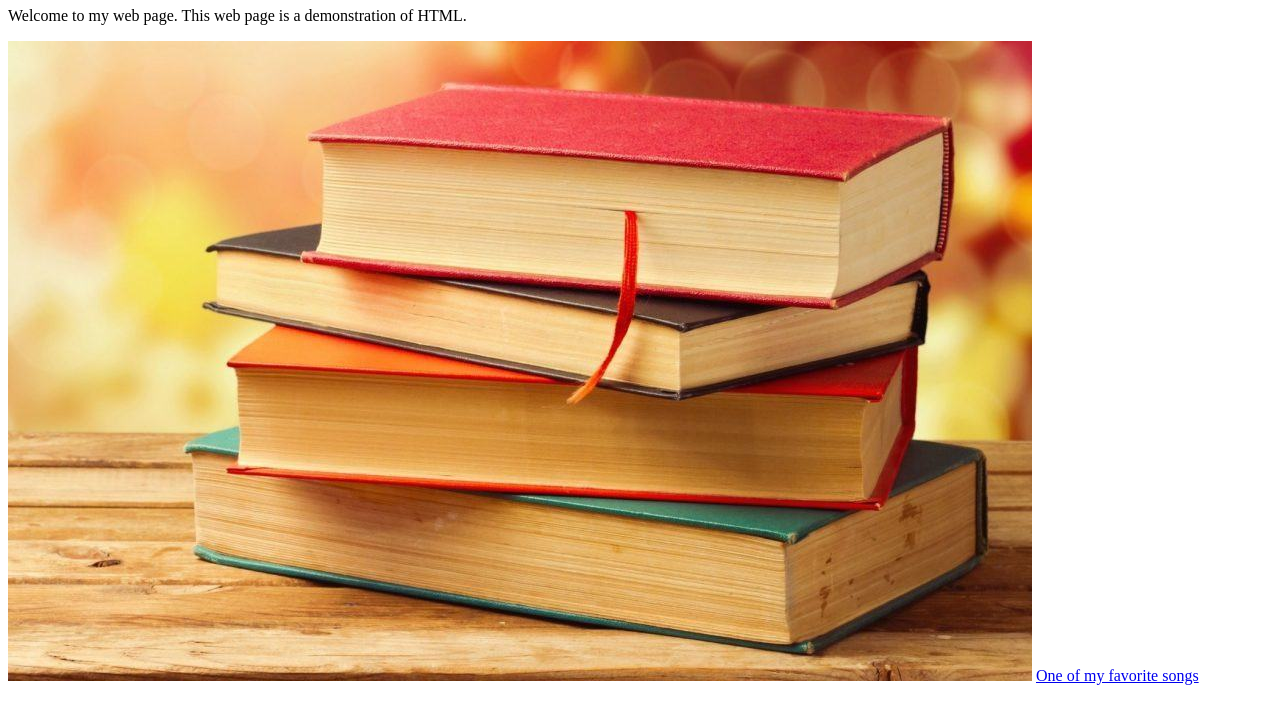
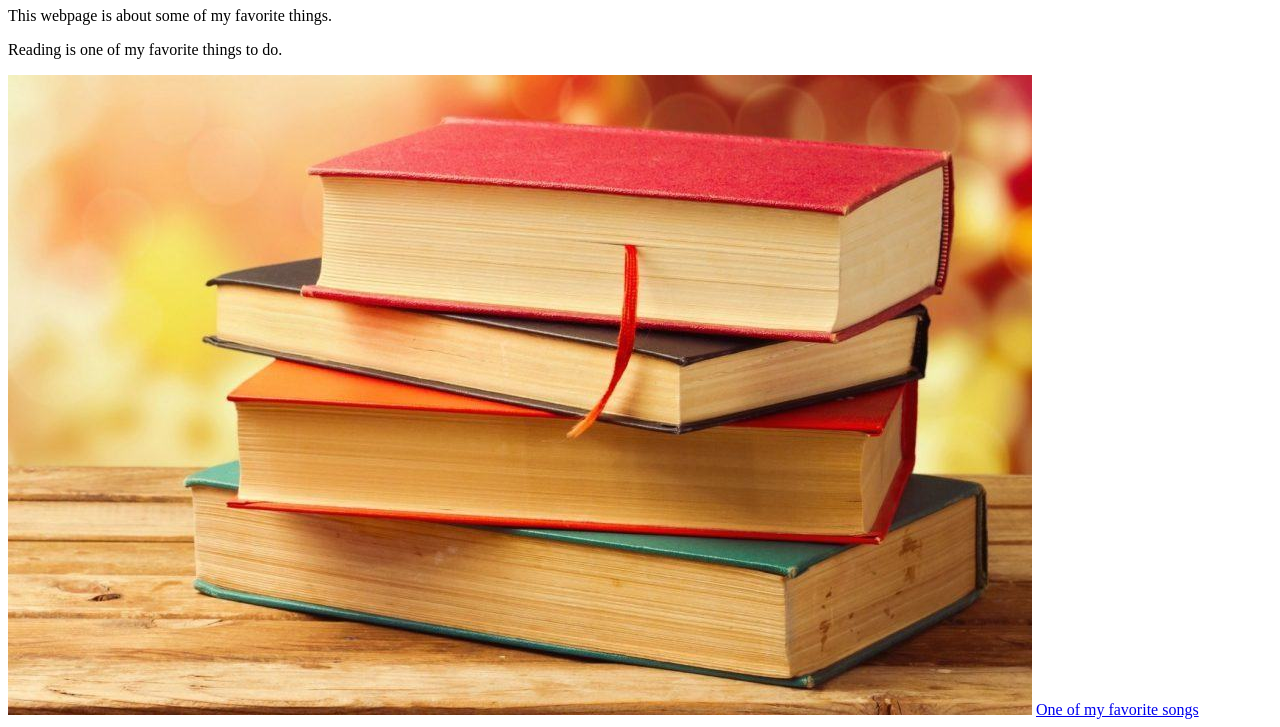
Before and after one commit to Azuthedog1/interests, a plain HTML site: page index.html in a window 1280 px wide. Shown: the part 73-800 px from the top of the page. Drawn offline with Linux system fonts and the light colour scheme.

Commit message:
Update index.html

```diff
--- a/index.html
+++ b/index.html
@@ -6,10 +6,11 @@
  <body>
    <h1>Welcome to my webpage</h1>
    <p>
-     Welcome to my web page.  This
-     web page is a demonstration of
-     HTML.
+    This webpage is about some of my favorite things.
    </p>
+  <p>
+   Reading is one of my favorite things to do.
+  </p>
    <img src="books.jpeg" alt="stack of books">
   <a href="https://www.youtube.com/watch?v=dQw4w9WgXcQ">One of my favorite songs</a>
  </body>
```
